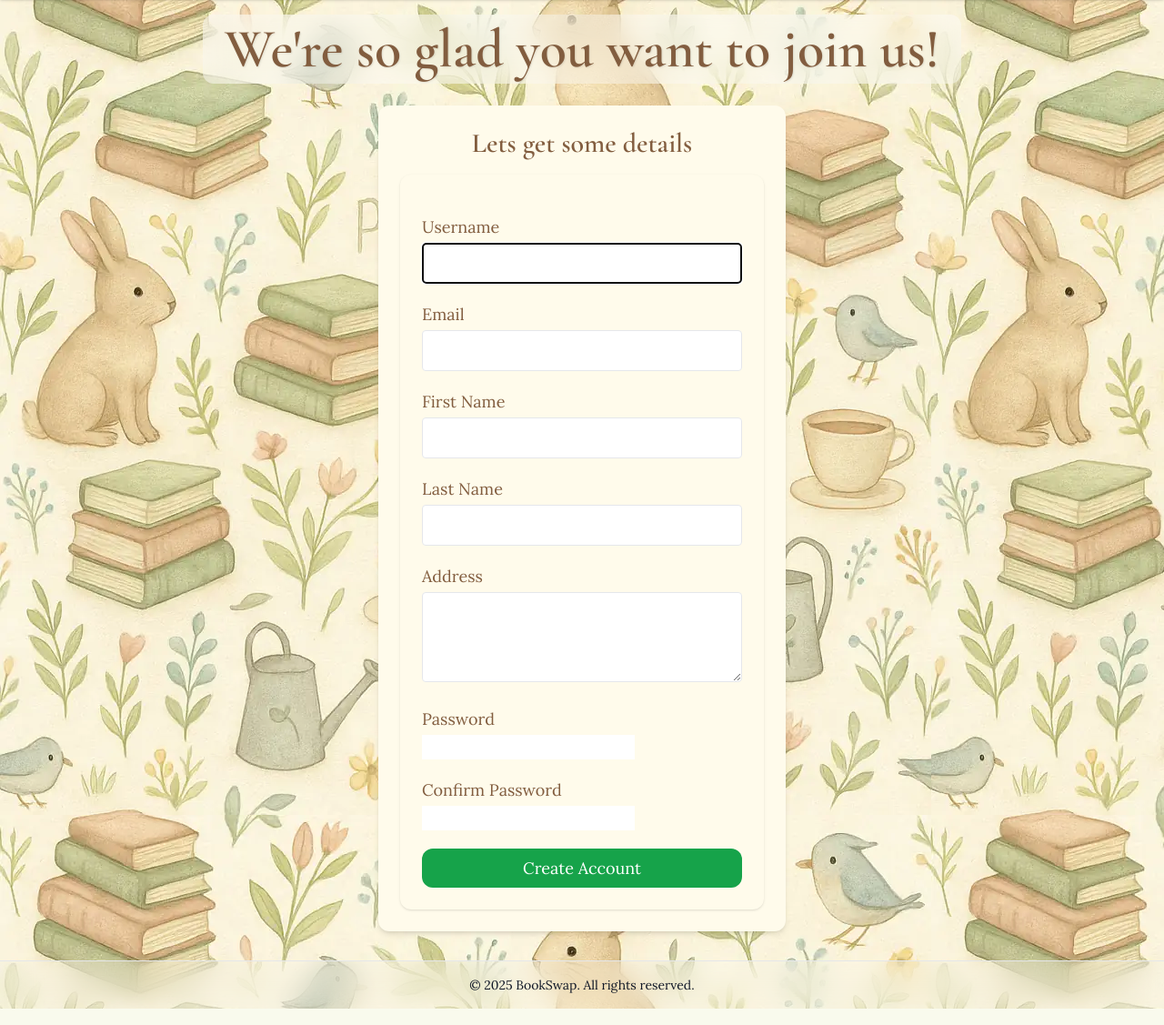
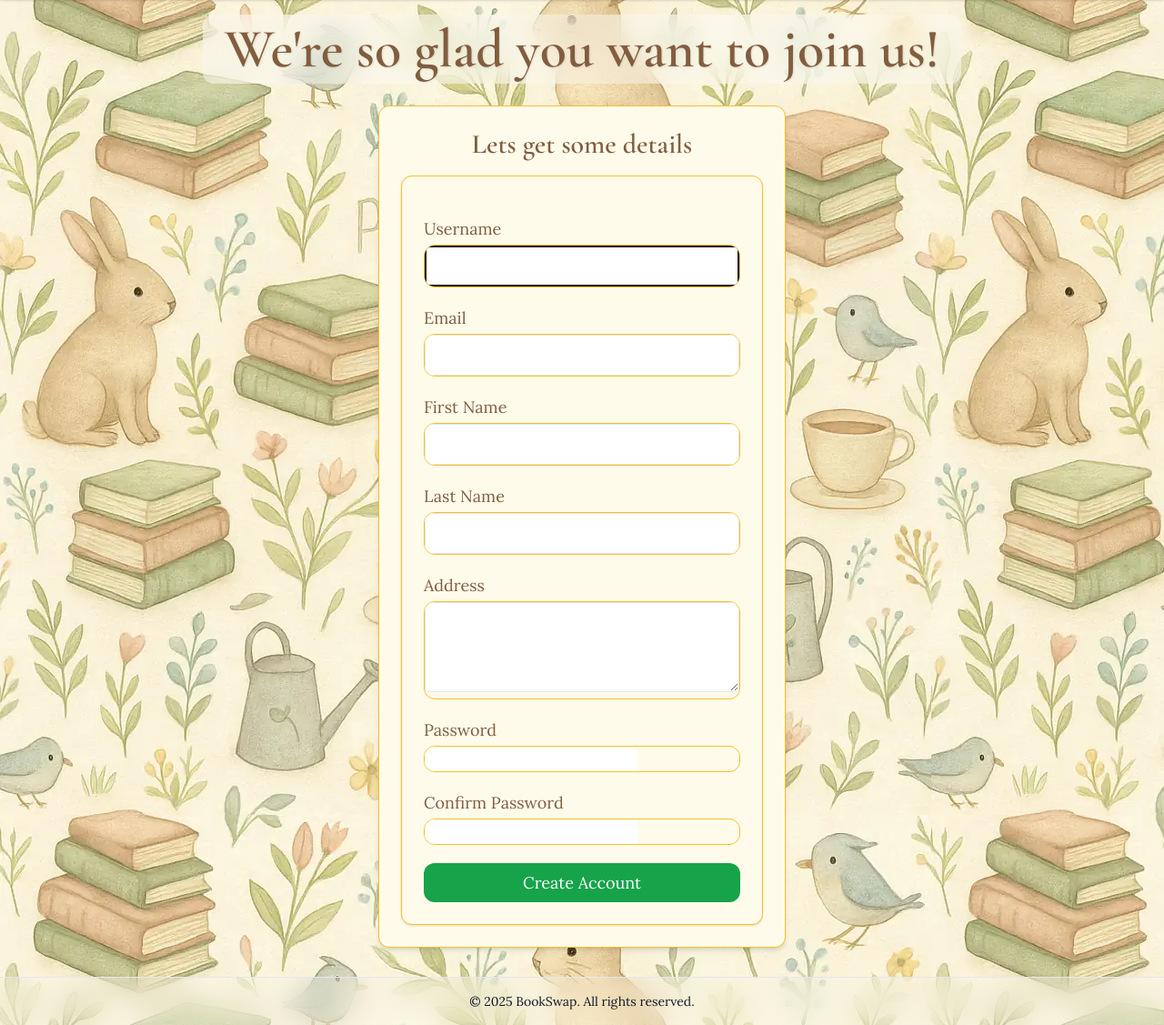
Before and after one commit to Web-Development-UAlberta/exsm-3951-exsm-3943-spring-2025-python-c-project-bookswap-besties-v2-even-bestier, a Django app: page /signup/ in a window 1280 px wide. Shown: the part 128-1255 px from the top of the page at 91% size. Run offline with Django 5.2, Linux system fonts and the light colour scheme; some libraries are stand-ins or nearby versions.

Commit message:
style, login.html, signup.html, my-book-listings.html, library.html, my_library.html, wishlist.html

```diff
--- a/src/exsm3951_bookswap/templates/auth/login.html
+++ b/src/exsm3951_bookswap/templates/auth/login.html
@@ -29,11 +29,11 @@
     {% csrf_token %}
     <div class="mb-4">
       <label class="block text-md font-medium mb-1 text-[#825d3f]">Username</label>
-      <input type="text" name="username" required class="w-full border rounded-xl px-3 py-2">
+      <input type="text" name="username" required class="w-full border-amber-400 border rounded-xl px-3 py-2">
     </div>
     <div class="mb-4">
       <label class="block text-md font-medium mb-1 text-[#825d3f]">Password</label>
-      <input type="password" name="password" required class="w-full border rounded-xl px-3 py-2">
+      <input type="password" name="password" required class="w-full border-amber-400 border rounded-xl px-3 py-2">
     </div>
     <button type="submit" class="text-lg w-full bg-green-600 text-white py-2 rounded-xl hover:bg-green-700">
       Login
--- a/src/exsm3951_bookswap/templates/auth/signup.html
+++ b/src/exsm3951_bookswap/templates/auth/signup.html
@@ -9,53 +9,67 @@
   </h2>
 </div>
 
-<div class="max-w-md mx-auto bg-amber-50 rounded-xl shadow-md p-6">
+<div class="max-w-md mx-auto bg-amber-50 rounded-xl shadow-md p-6 border border-amber-400">
   <h2 class="text-3xl text-center mb-4 text-[#825d3f]">Lets get some details</h2>
 
-  <form method="post" class="max-w-md mx-auto bg-amber-50 p-6 rounded-xl shadow space-y-5">
+  <form method="post" class="max-w-md mx-auto bg-amber-50 p-6 rounded-xl shadow space-y-5 border border-amber-400">
     {% csrf_token %}
     {{ form.non_field_errors }}
 
     <div>
       <label class="block text-md font-medium mb-1 text-[#825d3f]">Username</label>
       {{ form.username.errors }}
+      <div class="rounded-xl border border-amber-400 overflow-hidden">
         {{ form.username }}
+      </div>
     </div>
 
     <div>
       <label class="block text-md font-medium mb-1 text-[#825d3f]">Email</label>
       {{ form.email.errors }}
+      <div class="rounded-xl border border-amber-400 overflow-hidden">
         {{ form.email }}
+      </div>
     </div>
 
     <div>
       <label class="block text-md font-medium mb-1 text-[#825d3f]">First Name</label>
       {{ form.first_name.errors }}
+      <div class="rounded-xl border border-amber-400 overflow-hidden">
         {{ form.first_name }}
+      </div>
     </div>
 
     <div>
       <label class="block text-md font-medium mb-1 text-[#825d3f]">Last Name</label>
       {{ form.last_name.errors }}
+      <div class="rounded-xl border border-amber-400 overflow-hidden">
         {{ form.last_name }}
+      </div>
     </div>
 
     <div>
       <label class="block text-md font-medium mb-1 text-[#825d3f]">Address</label>
       {{ form.address.errors }}
+      <div class="rounded-xl border border-amber-400 overflow-hidden">
         {{ form.address }}
+      </div>
     </div>
 
     <div>
       <label class="block text-md font-medium mb-1 text-[#825d3f]">Password</label>
       {{ form.password1.errors }}
+      <div class="rounded-xl border border-amber-400 overflow-hidden">
         {{ form.password1 }}
+      </div>
     </div>
 
     <div>
       <label class="block text-md font-medium mb-1 text-[#825d3f]">Confirm Password</label>
       {{ form.password2.errors }}
+      <div class="rounded-xl border border-amber-400 overflow-hidden">
         {{ form.password2 }}
+      </div>
     </div>
 
     <div>
--- a/src/exsm3951_bookswap/templates/book-listings/my-book-listings.html
+++ b/src/exsm3951_bookswap/templates/book-listings/my-book-listings.html
@@ -23,7 +23,7 @@
 
 <section class="mb-8 mt-8">
   {% if my_book_listings %}
-    <div class="grid grid-cols-2 sm:grid-cols-3 gap-4">
+    <div class="grid grid-cols-2 sm:grid-cols-3 gap-4 text-center">
       {% for listing in my_book_listings|dictsort:"book.title" %}
         <a href="{% url 'view_book_listing' listing.id %}">
           <div class="bg-amber-50 shadow p-3 rounded-xl flex flex-col justify-between">
--- a/src/exsm3951_bookswap/templates/library/library.html
+++ b/src/exsm3951_bookswap/templates/library/library.html
@@ -28,7 +28,7 @@
 
 {% if request.GET.search_title != '' %}
   <section class="mb-8 mt-8">
-    <div class="grid grid-cols-2 sm:grid-cols-3 gap-4">
+    <div class="grid grid-cols-2 sm:grid-cols-3 gap-4 text-center">
       {% for listing in book_listings %}
       <a href="{% url 'view_book_listing' listing.id %}">
         <div class="bg-white shadow p-3 rounded flex flex-col justify-between">
```
Also changed, not shown: src/exsm3951_bookswap/templates/library/my_library.html (+6 -6 lines), src/exsm3951_bookswap/templates/wishlist/wishlist.html (+5 -5 lines). Lines whose indentation alone changed are shown as unchanged.
